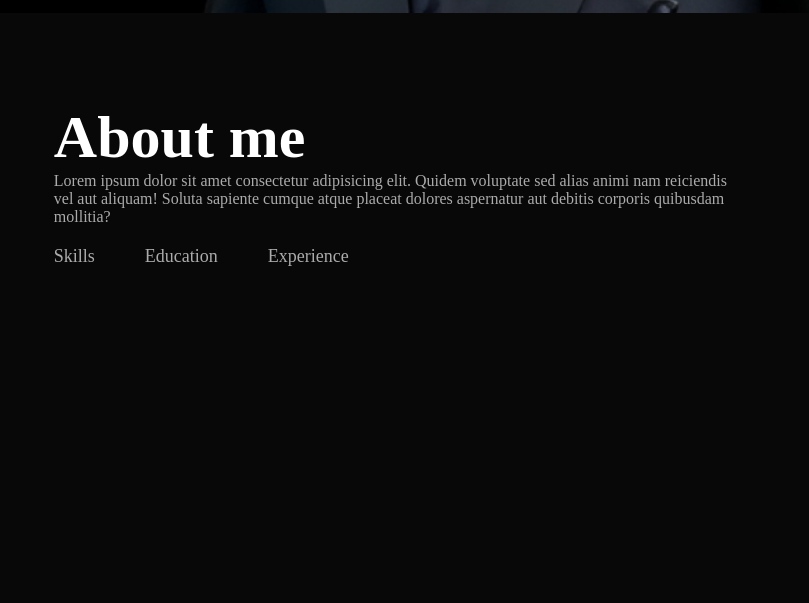
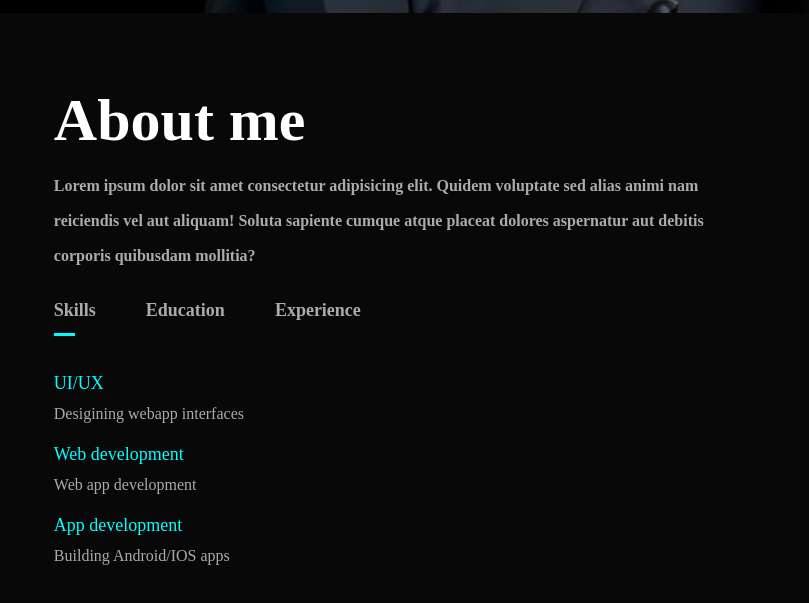
Before and after one commit to Parveez7/Portfolio_website, a plain HTML site: page index.html in a window 1280 px wide. Shown: the part 787-1390 px from the top of the page, 471-1280 px from the left. Before the commit the page ends 1286 px from the top, so only its background shows below. Drawn offline with Linux system fonts and the light colour scheme.

Commit message:
Updated About Section

```diff
--- a/index.html
+++ b/index.html
@@ -36,14 +36,48 @@
                     <h1 class="subtitle">About me</h1>
                     <p>Lorem ipsum dolor sit amet consectetur adipisicing elit. Quidem voluptate sed alias animi nam reiciendis vel aut aliquam! Soluta sapiente cumque atque placeat dolores aspernatur aut debitis corporis quibusdam mollitia?</p>
                     <div class="tab-titles">
-                        <p class="tab-links">Skills</p>
-                        <p class="tab-links">Education</p>
-                        <p class="tab-links">Experience</p>
+                        <p class="tab-links active-link" onclick="opentab('skills')">Skills</p>
+                        <p class="tab-links" onclick="opentab('education')">Education</p>
+                        <p class="tab-links" onclick="opentab('experience')">Experience</p>
                     </div>
-
+                    <div class="tab-content active-tab" id="skills">
+                        <ul>
+                            <li><span>UI/UX</span><br>Desigining webapp interfaces</li>
+                            <li><span>Web development</span><br>Web app development</li>
+                            <li><span>App development</span><br>Building Android/IOS apps</li>
+                        </ul>
+                    </div>
+                    <div class="tab-content" id="education">
+                        <ul>
+                            <li><span>10th</span><br>Desigining webapp interfaces</li>
+                            <li><span>University</span><br>Web app development</li>
+                            <li><span>pg</span><br>Building Android/IOS apps</li>
+                        </ul>
+                    </div>
+                    <div class="tab-content" id="experience">
+                        <ul>
+                            <li><span>2002</span><br>Desigining webapp interfaces</li>
+                            <li><span>20345</span><br>Web app development</li>
+                            <li><span>fdsgdfgg</span><br>Building Android/IOS apps</li>
+                        </ul>
+                    </div>
                 </div>
             </div>
         </div>
     </div>
+    <script>
+        var tablinks=document.getElementsByClassName("tab-links");
+        var tabcontents=document.getElementsByClassName("tab-content");
+        function opentab(tabname){
+            for(tablink of tablinks){
+                tablink.classList.remove("active-link");
+            }
+            for(tabcontent of tabcontents){
+                tabcontent.classList.remove("active-tab");
+            }
+            event.currentTarget.classList.add("active-link");
+            document.getElementById(tabname).classList.add("active-tab");
+        }
+     </script>
 </body>
 </html>
--- a/style.css
+++ b/style.css
@@ -78,6 +78,8 @@ nav ul li a:hover::after{
 #about{
     padding: 80px 0;
     color: #ababab;
+    width: 100%;
+    height: 100vh;
 }
 /* .about-img{
     height: 700px;
@@ -96,11 +98,16 @@ nav ul li a:hover::after{
 }
 .about-col-2{
     flex-basis: 60%;
+    line-height: 35px;
 }
 .subtitle{
     font-size: 60px;
     font-weight: 600;
     color: #fff;
+    margin-bottom: 30px;
+}
+.about-col-2 p{
+    font-weight: 600;
 }
 .tab-titles{
     display: flex;
@@ -113,3 +120,31 @@ nav ul li a:hover::after{
     cursor: pointer;
     position: relative;
 }
+.tab-links::after{
+    content: '';
+    width: 0;
+    height: 3px;
+    background: #00FFFF;
+    position: absolute;
+    left: 0;
+    bottom: -8px;
+    transition: 0.5s;
+}
+.tab-links.active-link::after{
+    width: 50%;
+}
+.tab-content ul li{
+    list-style: none;
+    margin: 10px 0;
+    line-height: 30px;
+}
+.tab-content ul li span{
+    color: #00FFFF;
+    font-size: 18px;
+}
+.tab-content{
+    display: none;
+}
+.tab-content.active-tab{
+    display: block;
+}
```
